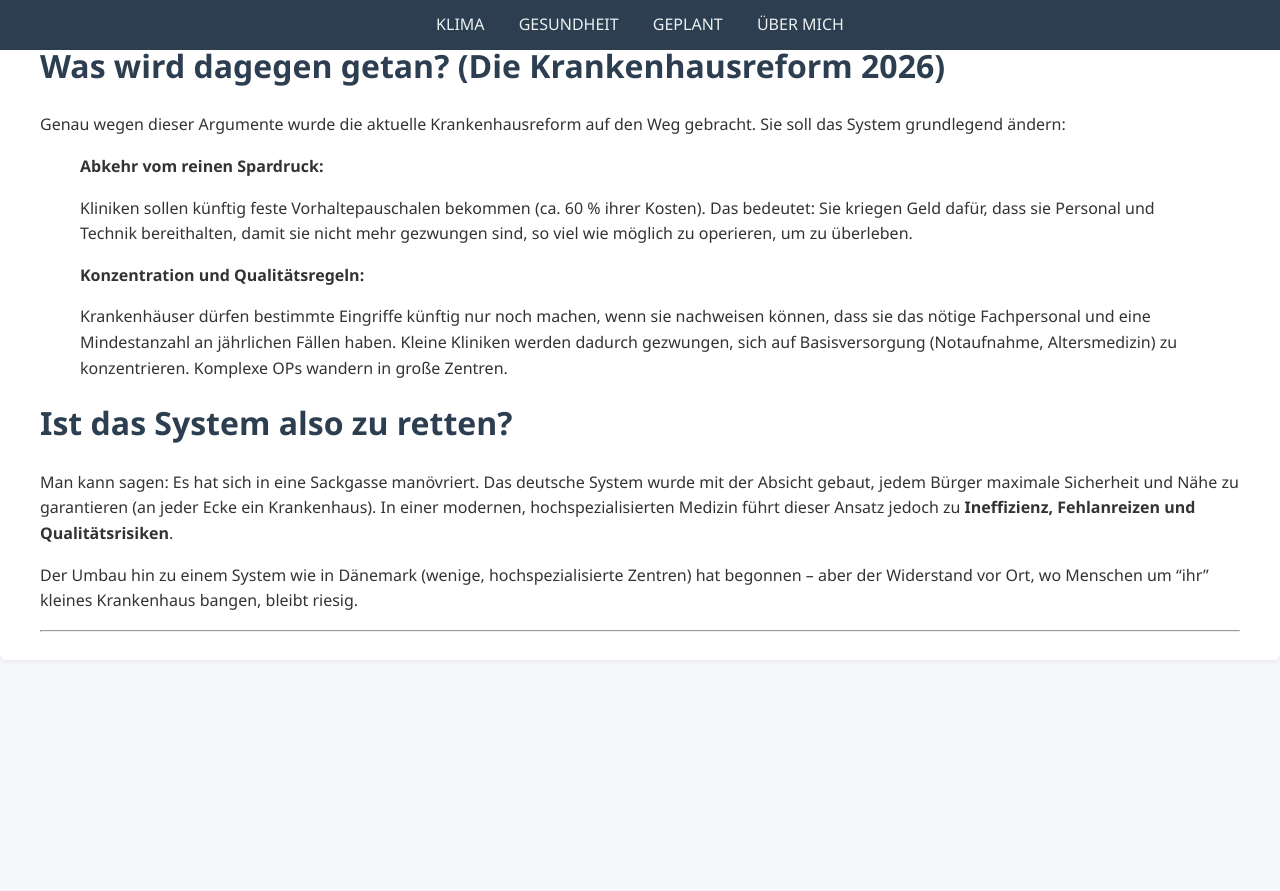
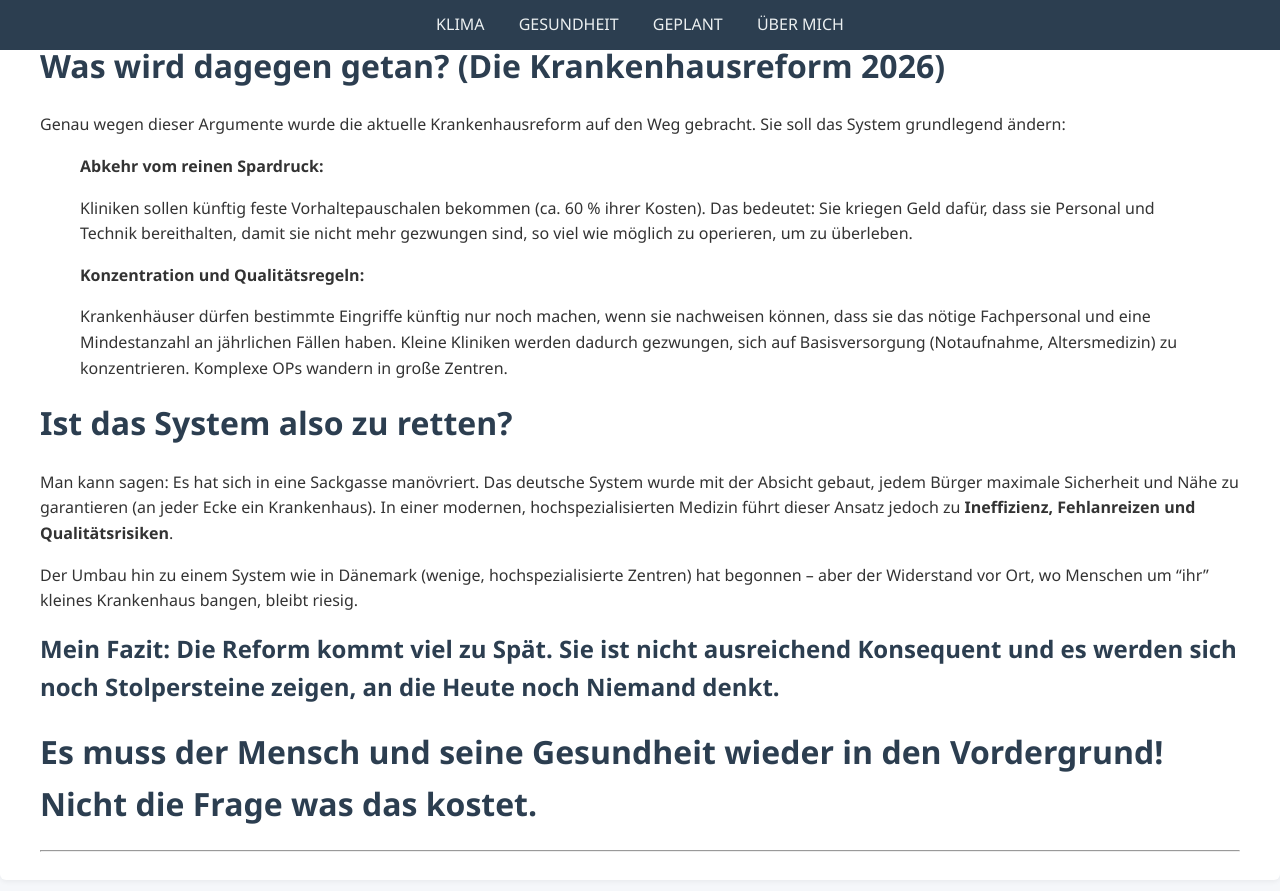
Before and after one commit to TheGermanTruth/TheGermanTruth, a Jekyll site: the page built from gesundheit.md, in a window 1280 px wide and 900 px high, scrolled down 4769 px. Shown: the top 891 px of the window. Built offline with Jekyll 4.4.1, drawn with Linux system fonts in a browser that asks for light colours; before the commit the page ends 5449 px from its top, so only the background shows below that.

Commit message:
Update gesundheit.md

```diff
--- a/gesundheit.md
+++ b/gesundheit.md
@@ -181,6 +181,10 @@ Man kann sagen: Es hat sich in eine Sackgasse manövriert. Das deutsche System w
 
 Der Umbau hin zu einem System wie in Dänemark (wenige, hochspezialisierte Zentren) hat begonnen – aber der Widerstand vor Ort, wo Menschen um "ihr" kleines Krankenhaus bangen, bleibt riesig.
 
+## Mein Fazit: Die Reform kommt viel zu Spät. Sie ist nicht ausreichend Konsequent und es werden sich noch Stolpersteine zeigen, an die Heute noch Niemand denkt.
+
+# Es muss der Mensch und seine Gesundheit wieder in den Vordergrund! Nicht die Frage was das kostet.
+
 ---
 
 </div>
```
